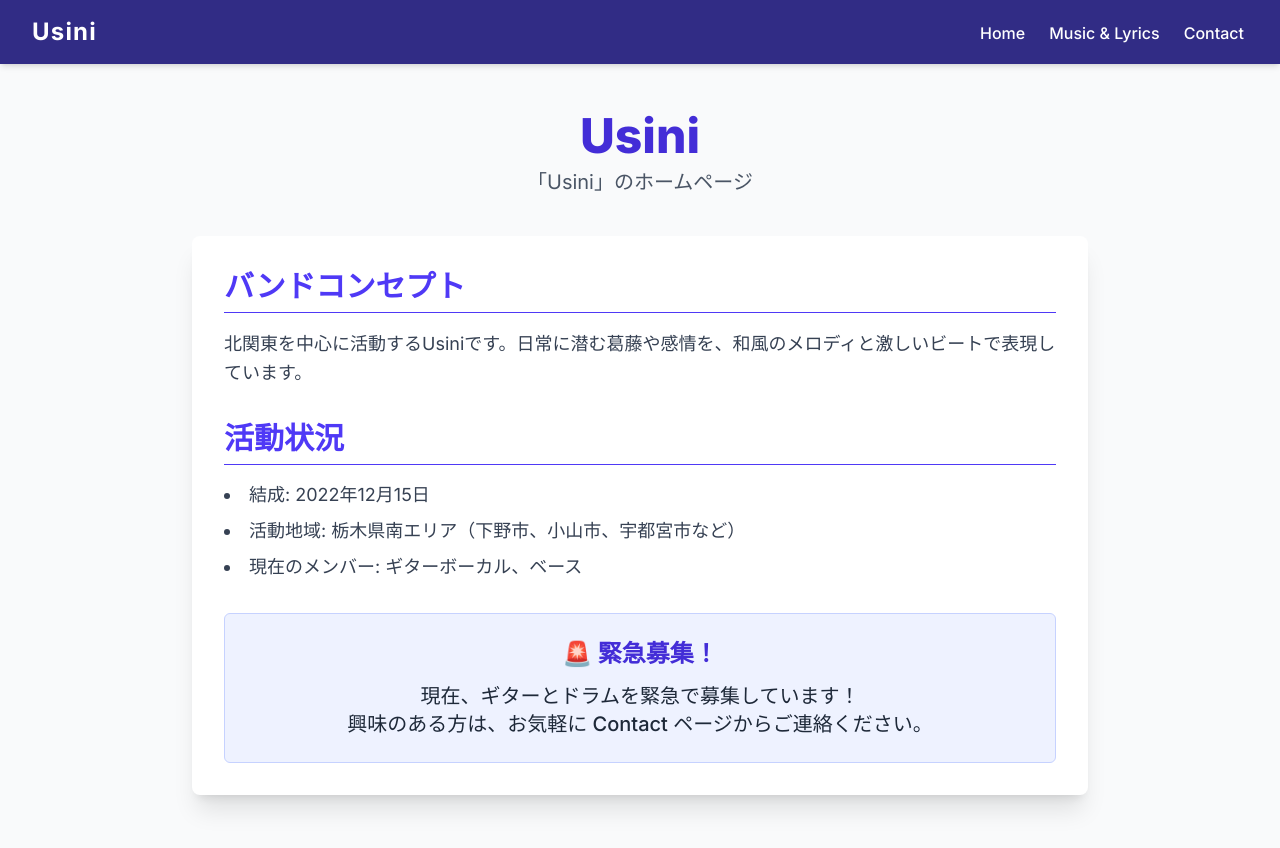
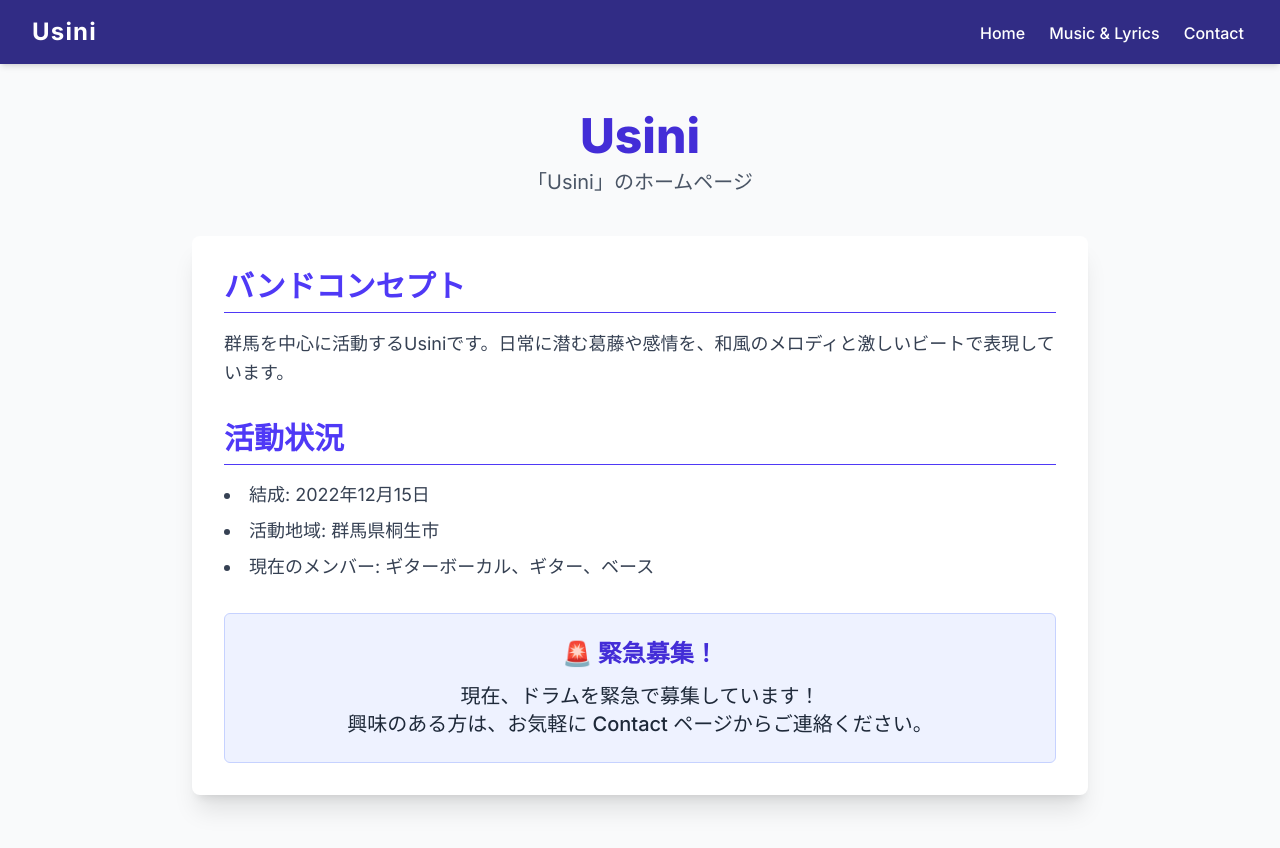
Before and after one commit to satohidetada/my-band-site, a Next.js app: page / in a window 1280 px wide. Shown: the top 848 px of the page. Built offline with nearby package versions, Linux system fonts and the light colour scheme.

Commit message:
fix: resolve build error and add seller profile info

```diff
--- a/src/app/page.tsx
+++ b/src/app/page.tsx
@@ -14,7 +14,7 @@ export default function AboutPage() {
             バンドコンセプト
           </h2>
           <p className="text-gray-700 text-lg leading-relaxed">
-            北関東を中心に活動するUsiniです。日常に潜む葛藤や感情を、和風のメロディと激しいビートで表現しています。
+            群馬を中心に活動するUsiniです。日常に潜む葛藤や感情を、和風のメロディと激しいビートで表現しています。
           </p>
         </section>
 
@@ -24,8 +24,8 @@ export default function AboutPage() {
           </h2>
           <ul className="list-disc list-inside text-gray-700 text-lg space-y-2">
             <li>結成: 2022年12月15日</li>
-            <li>活動地域: 栃木県南エリア（下野市、小山市、宇都宮市など）</li>
-            <li>現在のメンバー: ギターボーカル、ベース</li>
+            <li>活動地域: 群馬県桐生市</li>
+            <li>現在のメンバー: ギターボーカル、ギター、ベース</li>
           </ul>
         </section>
 
@@ -34,7 +34,7 @@ export default function AboutPage() {
             🚨 緊急募集！
           </h3>
           <p className="text-gray-800 text-xl font-medium">
-            現在、ギターとドラムを緊急で募集しています！<br />
+            現在、ドラムを緊急で募集しています！<br />
             興味のある方は、お気軽に Contact ページからご連絡ください。
           </p>
         </section>
```
